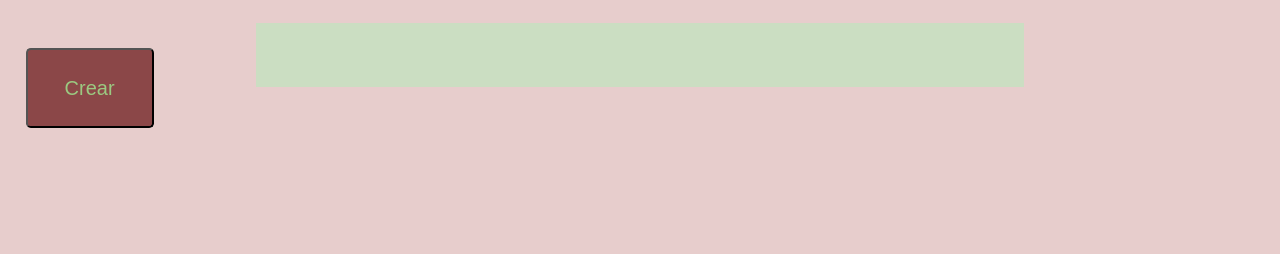
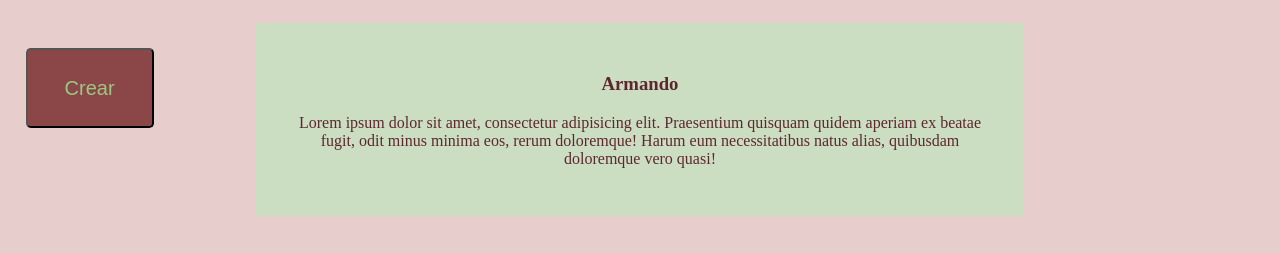
Before and after one commit to Arm4nd7/Crear-Tarjetas-PuArWe-3, a website: page src/index.html in a window 1280 px wide. Shown: the part 72-326 px from the top of the page. Drawn offline with Linux system fonts and the light colour scheme.

Commit message:
validando prueba de tarjetas 5

```diff
--- a/src/index.html
+++ b/src/index.html
@@ -12,7 +12,11 @@
     </header>
     <main>
         <div id="tarjetas">
-
+            <h3>Armando</h3>
+            <p>Lorem ipsum dolor sit amet, consectetur adipisicing elit.
+                Praesentium quisquam quidem aperiam ex beatae fugit, odit
+                minus minima eos, rerum doloremque! Harum eum necessitatibus
+                natus alias, quibusdam doloremque vero quasi!</p>
         </div>
         <div id="div-buttons">
             <button id="createBtn">Crear</button>
--- a/src/script.js
+++ b/src/script.js
@@ -36,6 +36,7 @@ function buttonDiv(element) {
     newButtonDiv.textContent = "Eliminar";
     createDescription.push(newButtonDiv);
     element.appendChild(newButtonDiv);
+
     newButtonDiv.addEventListener("click", () =>{
     if(createDescription.length >0 ){
         let removeBtn = createCards.pop();
```
